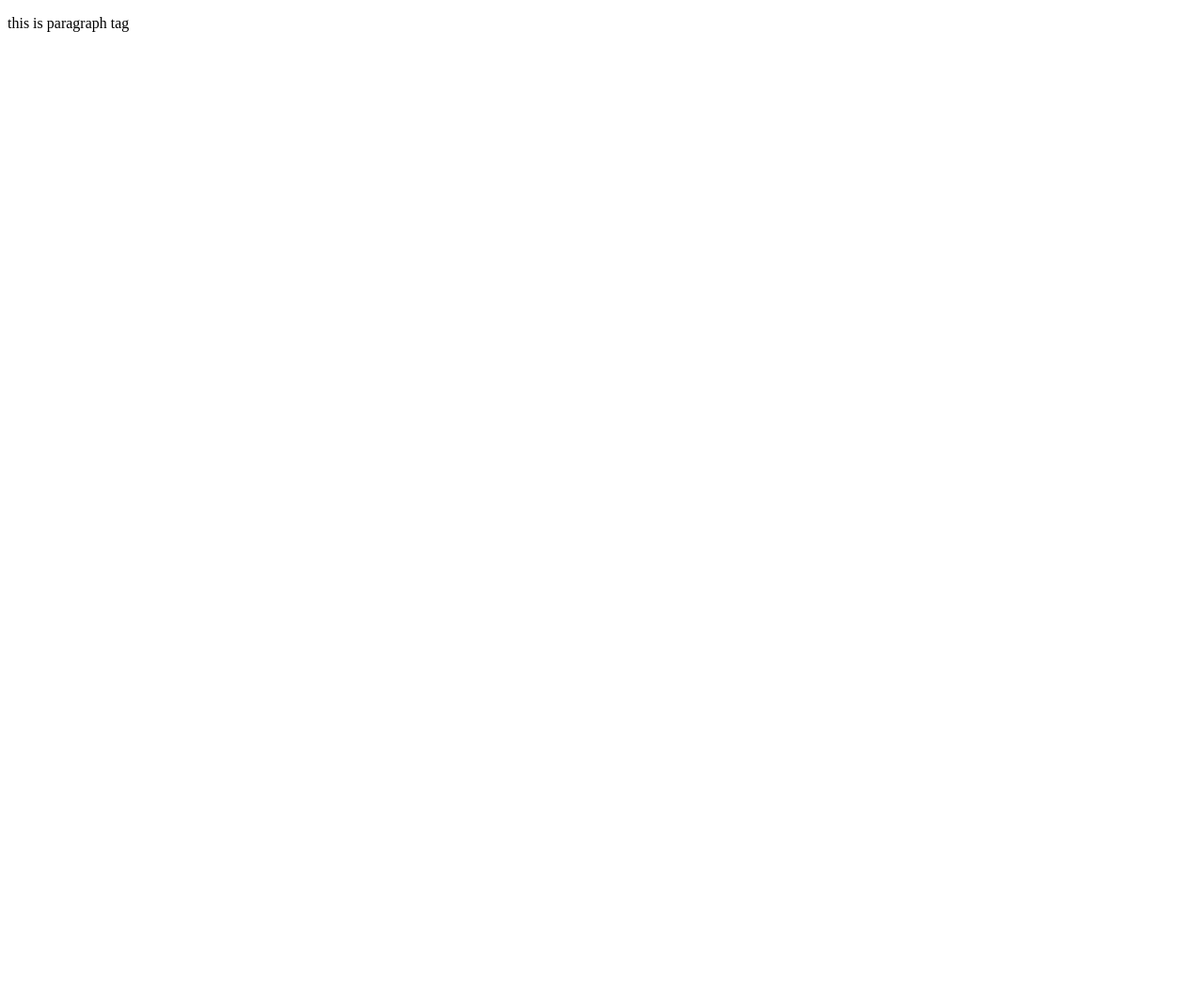
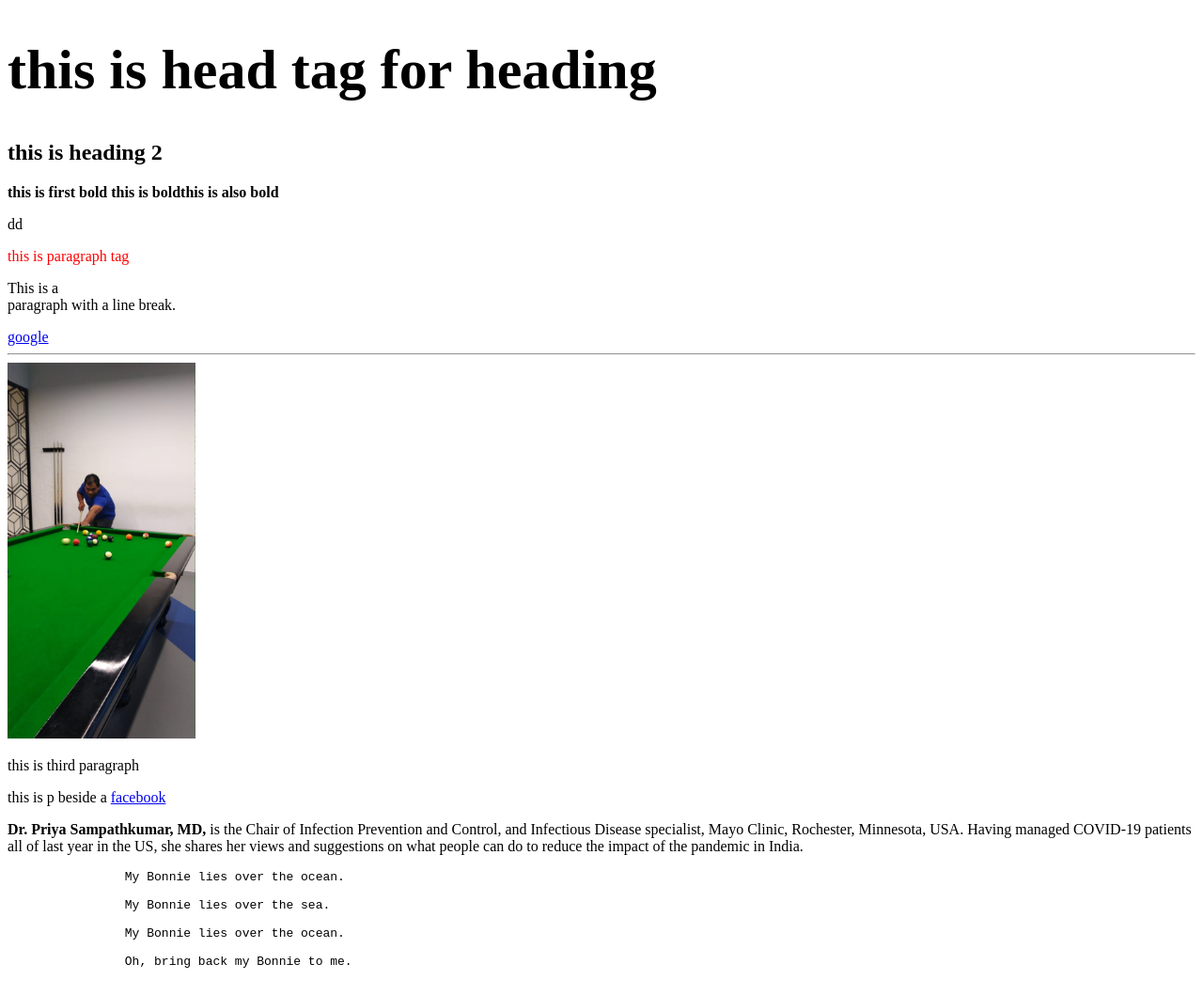
Before and after one commit to 8374654344/HtmlTut, a plain HTML site: page index.html in a window 1280 px wide. Shown: the whole page at 94% size. Before the commit the page ends 800 px from the top, so only its background shows below. Drawn offline with Linux system fonts and the light colour scheme.

Commit message:
html elements added

```diff
--- a/index.html
+++ b/index.html
@@ -7,8 +7,31 @@
     <title>Document</title>
 </head>
 <body>
+    <h1 style="font-size:60px;">this is head tag for heading</h1>
     <div>
-        <p>this is paragraph tag</p>
+        <h2 title="this is h1 tag">this is heading 2</h2><b>this is first bold</b>
+        <b>this is bold</b><b>this is also bold</b>
+        <p title='John "ShotGun" Nelson'>dd</p>
+        <p style="color:red;">this is paragraph tag</p>
+        <p title="this paragraph contains br tag">This is a <br> paragraph with a line break.</p>
+        <a href="https://www.google.com">google</a><br><hr>
+        <img src="./images/ramesh_sym.jpg" alt="photo" width="200" height="400">
+        <p>this is third paragraph</p>
+        <p>this is p beside a <a href="https://www.facebook.com">facebook</a></p>
+        <p><b>Dr. Priya Sampathkumar, MD,</b> is the Chair of Infection Prevention and Control,
+            and Infectious Disease specialist, Mayo Clinic, Rochester, Minnesota, USA.
+            Having managed COVID-19 patients all of last year in the US,
+            she shares her views and suggestions on what people can do to
+            reduce the impact of the pandemic in India.</p>
+            <pre>
+                My Bonnie lies over the ocean.
+
+                My Bonnie lies over the sea.
+
+                My Bonnie lies over the ocean.
+
+                Oh, bring back my Bonnie to me.
+              </pre>
     </div>
 </body>
 </html>
```
Also changed, not shown: images/ramesh_sym.jpg (added), 1 other file.
